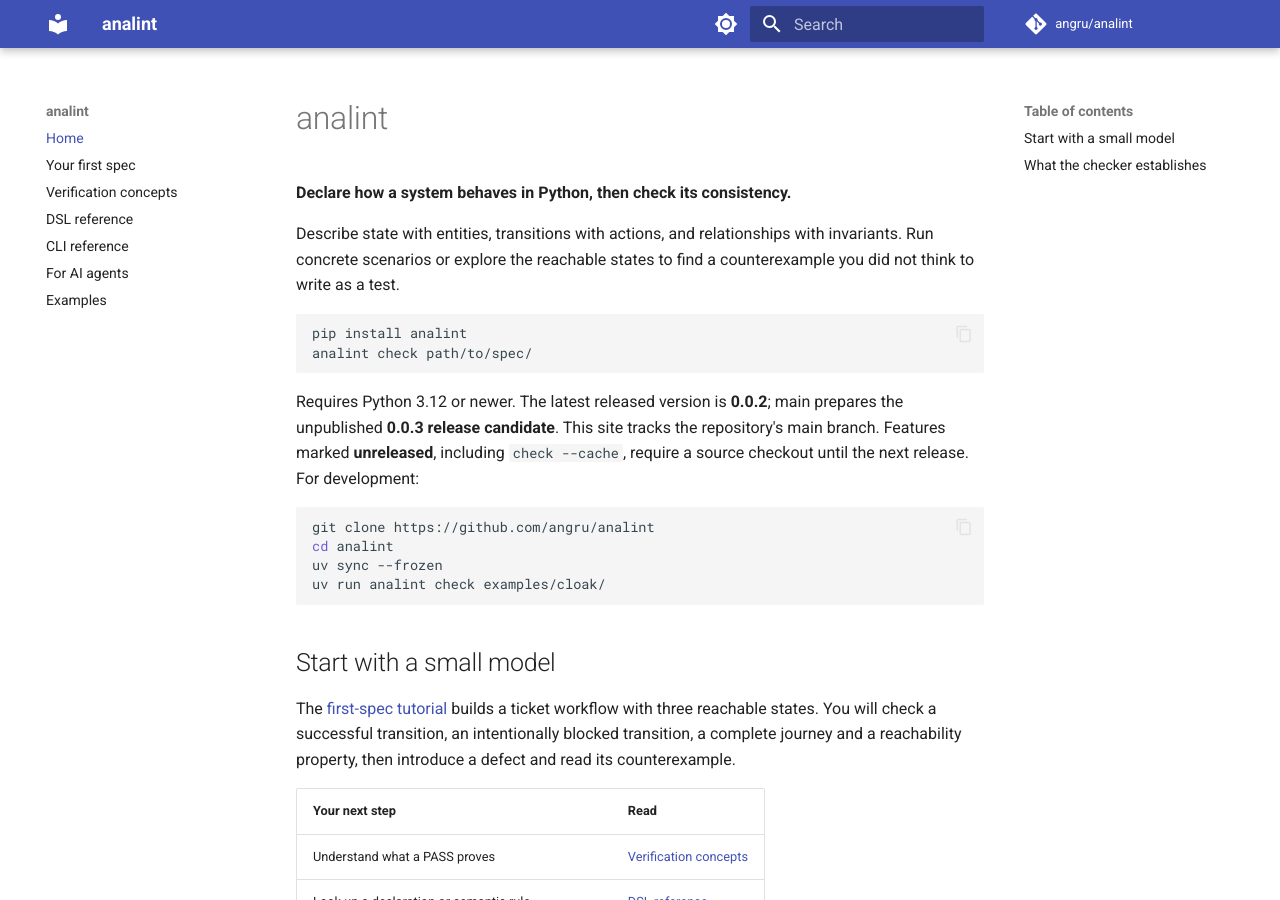
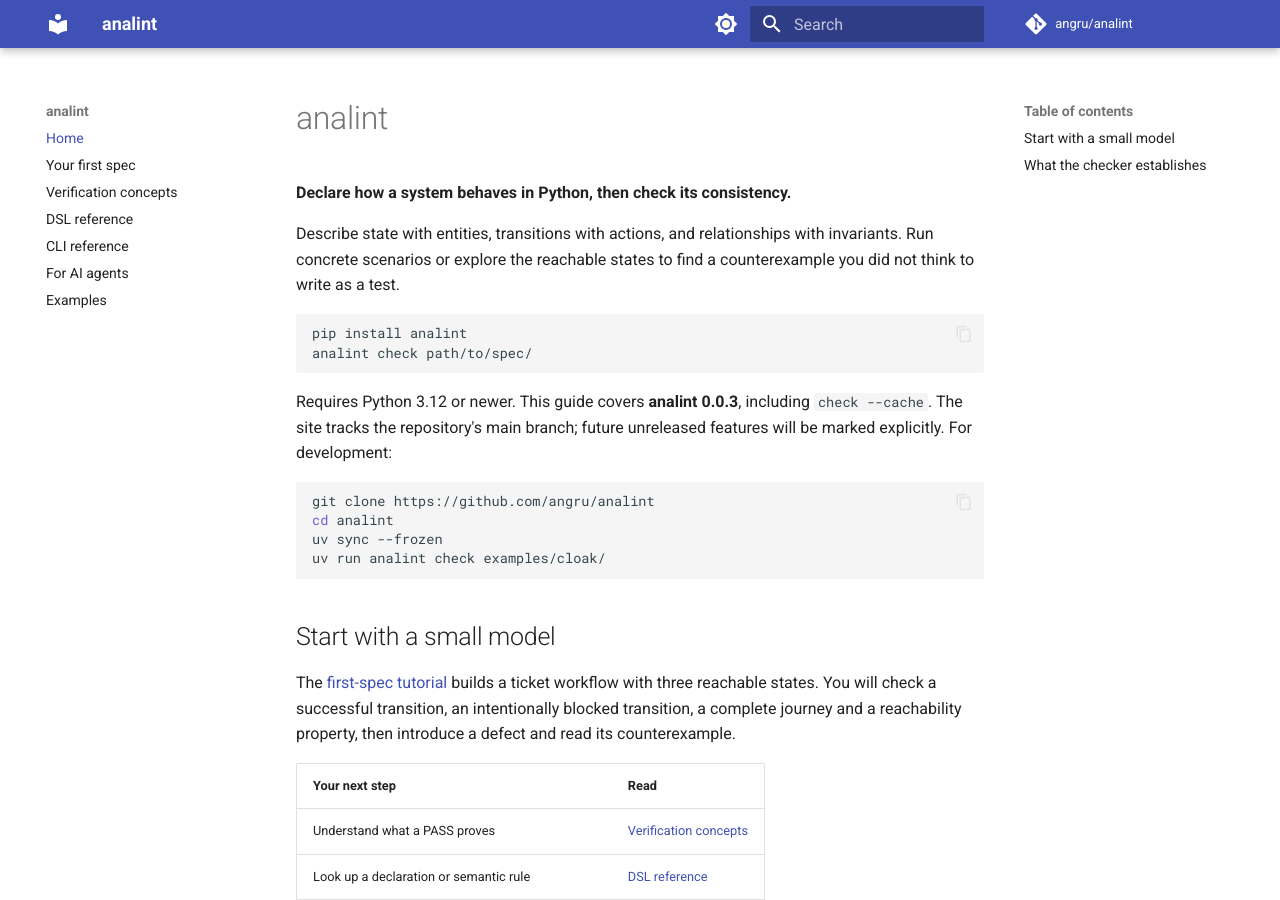
Before and after one commit to angru/analint, an MkDocs documentation site: the page built from docs/index.md, in a window 1280 px wide and 900 px high. Built offline with MkDocs 1.6.1 and Material for MkDocs 9.7.7, drawn with Linux system fonts in a browser that asks for light colours; comment, search, counter and statistics services are not loaded.

````diff
--- a/docs/index.md
+++ b/docs/index.md
@@ -11,10 +11,9 @@ pip install analint
 analint check path/to/spec/
 ```
 
-Requires Python 3.12 or newer. The latest released version is **0.0.2**; main
-prepares the unpublished **0.0.3 release candidate**. This site tracks the
-repository's main branch. Features marked **unreleased**, including
-`check --cache`, require a source checkout until the next release. For development:
+Requires Python 3.12 or newer. This guide covers **analint 0.0.3**, including
+`check --cache`. The site tracks the repository's main branch; future unreleased
+features will be marked explicitly. For development:
 
 ```bash
 git clone https://github.com/angru/analint
````
Also changed, not shown: CHANGELOG.md (+2 -1 lines), CONTRIBUTING.md (+1 -1 lines), README.md (+3 -4 lines), ROADMAP.md (+14 -15 lines), docs/agents.md (+3 -3 lines), docs/cli.md (+1 -1 lines), docs/concepts.md (+1 -1 lines).
